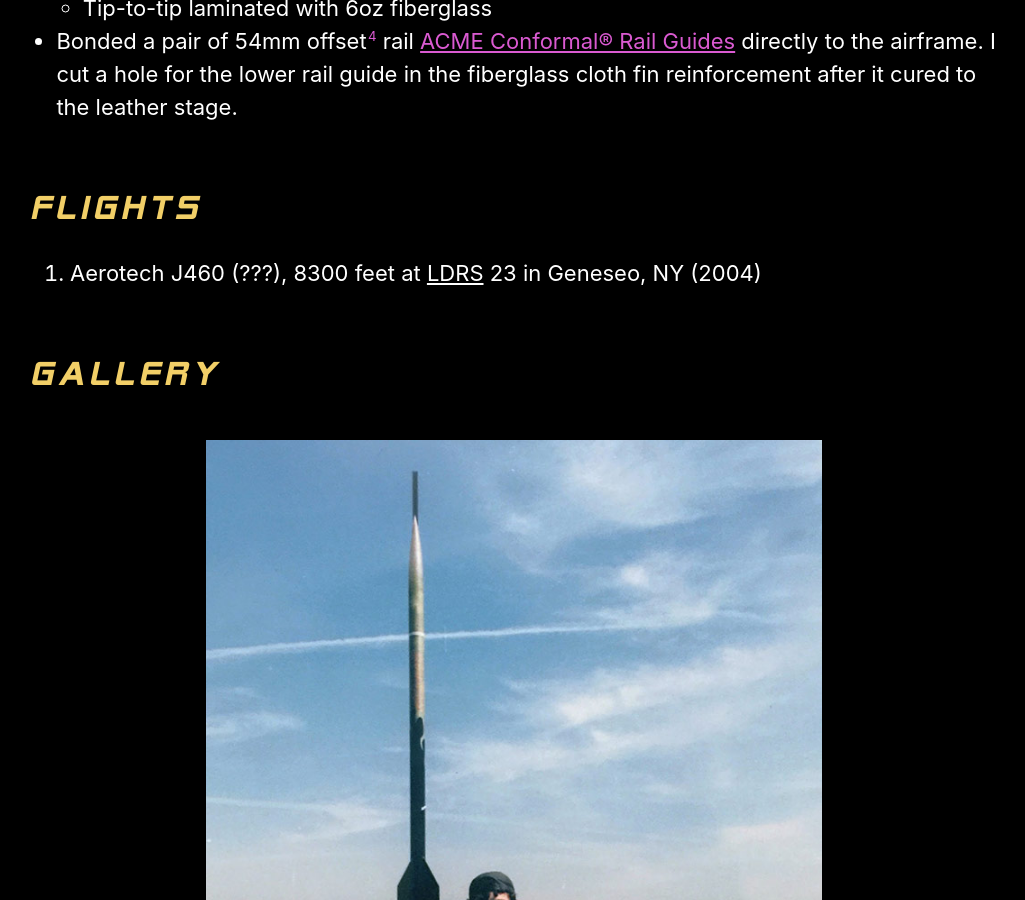
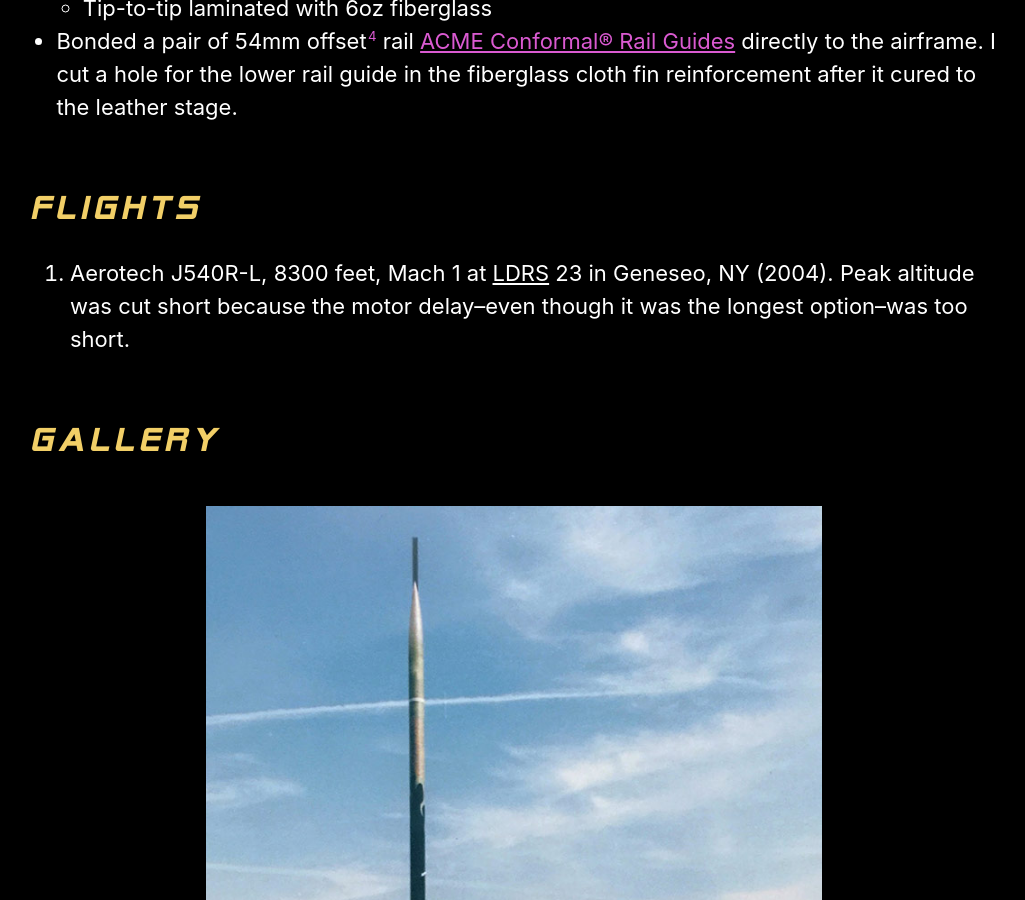
Before and after one commit to rocketlabdelta/rocketlabdelta.com, a Jekyll site: the page built from _fleet/optimistic.md, in a window 1280 px wide and 900 px high, scrolled down 1363 px. Shown: the whole window, without its empty margins (126-1151 px from the left). Built offline with Jekyll 4.4.1, drawn with Linux system fonts in a browser that asks for light colours.

Commit message:
Clarifying flight details

```diff
--- a/_fleet/optimistic.md
+++ b/_fleet/optimistic.md
@@ -61,7 +61,8 @@ I put it together with a few modifications:
 
 ## Flights
 
-1. Aerotech J460 (???), 8300 feet at LDRS 23 in Geneseo, NY (2004)
+1. Aerotech J540R-L, 8300 feet, Mach 1 at LDRS 23 in Geneseo, NY (2004).
+   Peak altitude was cut short because the motor delay--even though it was the longest option--was too short.
 
 ## Gallery
 
```
